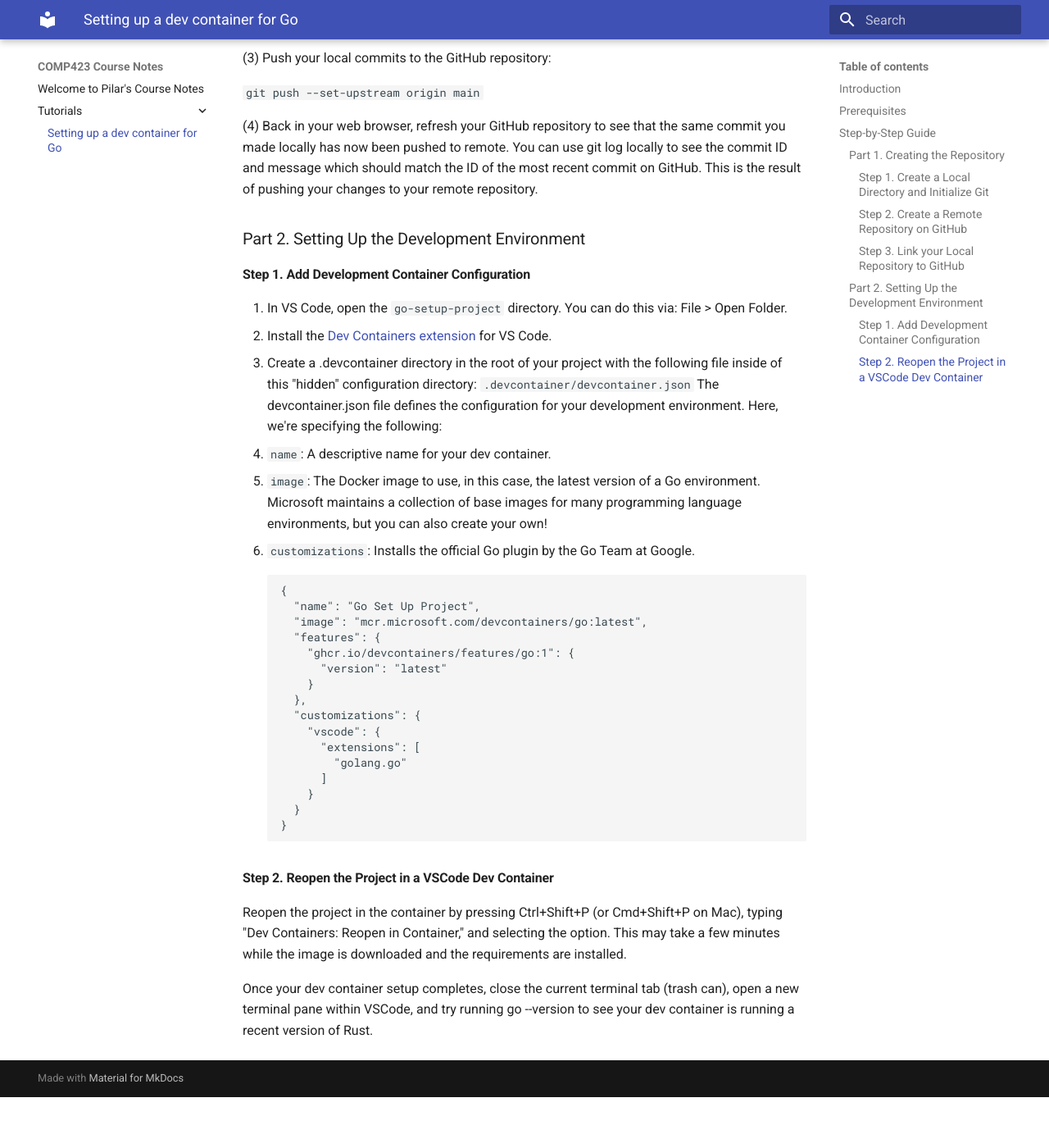
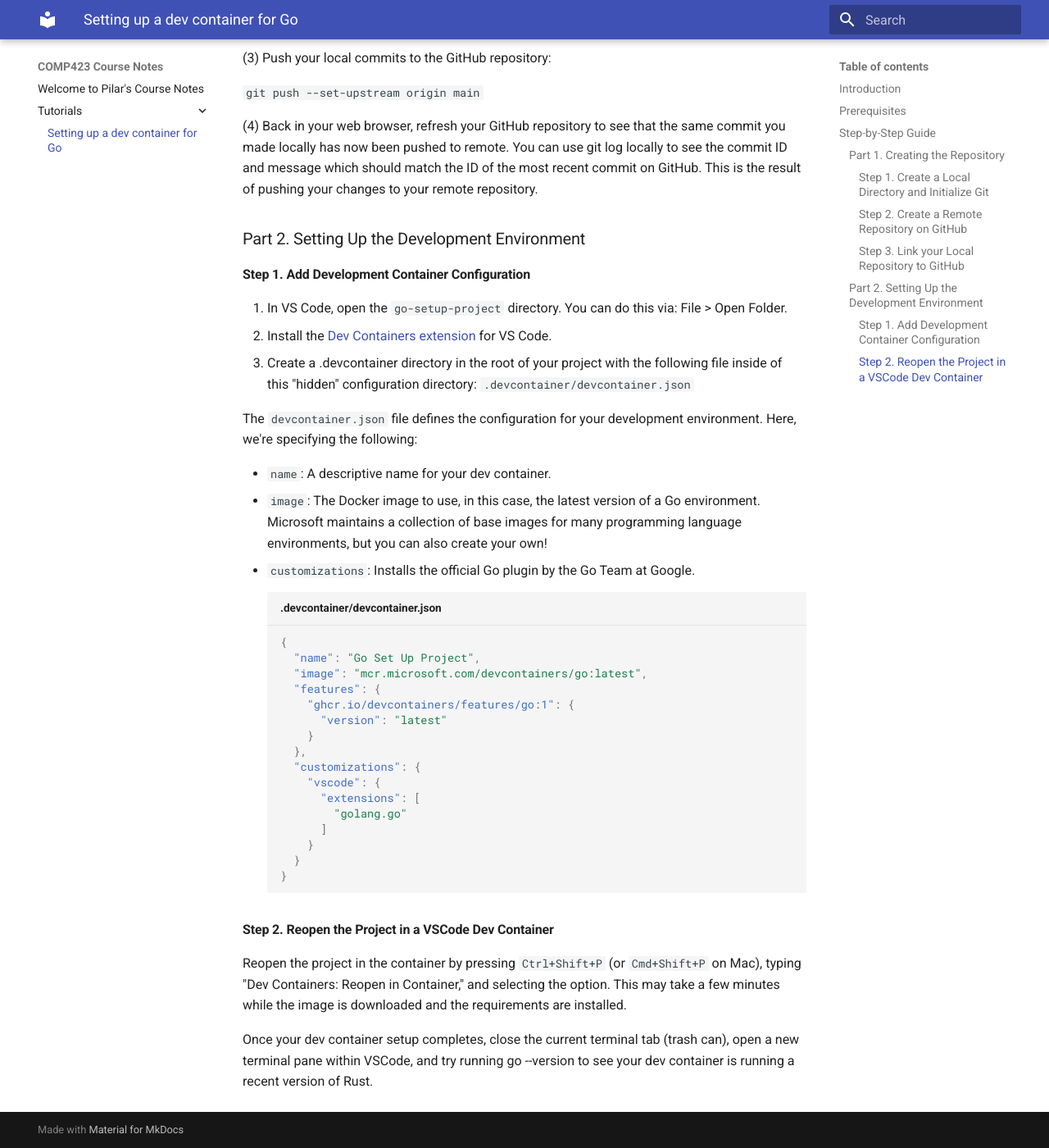
Before and after one commit to mchia157/comp423-course-notes, an MkDocs documentation site: the page built from docs/tutorials/go-setup.md, in a window 1280 px wide and 1400 px high, scrolled down 1909 px. Shown: the whole window at 82% size. Built offline with MkDocs 1.6.1 and Material for MkDocs 9.7.7, drawn with Linux system fonts in a browser that asks for light colours; before the commit the page ends 3247 px from its top, so only the background shows below that.

Commit message:
formatting code blocks, broke up ordered/unordered list

````diff
--- a/docs/tutorials/go-setup.md
+++ b/docs/tutorials/go-setup.md
@@ -77,12 +77,13 @@ git commit -m "Initial commit with README"
 2. Install the [Dev Containers extension](https://marketplace.visualstudio.com/items?itemName=ms-vscode-remote.remote-containers) for VS Code.
 3. Create a .devcontainer directory in the root of your project with the following file inside of this "hidden" configuration directory:
 `.devcontainer/devcontainer.json`
-The devcontainer.json file defines the configuration for your development environment. Here, we're specifying the following:
+
+The `devcontainer.json` file defines the configuration for your development environment. Here, we're specifying the following:
 
 * `name`: A descriptive name for your dev container.
 * `image`: The Docker image to use, in this case, the latest version of a Go environment. Microsoft maintains a collection of base images for many programming language environments, but you can also create your own!
 * `customizations`: Installs the official Go plugin by the Go Team at Google.
-```
+```json title=".devcontainer/devcontainer.json"
 {
   "name": "Go Set Up Project",
   "image": "mcr.microsoft.com/devcontainers/go:latest",
@@ -101,6 +102,6 @@ The devcontainer.json file defines the configuration for your development enviro
 }
 ```
 #### Step 2. Reopen the Project in a VSCode Dev Container
-Reopen the project in the container by pressing Ctrl+Shift+P (or Cmd+Shift+P on Mac), typing "Dev Containers: Reopen in Container," and selecting the option. This may take a few minutes while the image is downloaded and the requirements are installed.
+Reopen the project in the container by pressing `Ctrl+Shift+P` (or `Cmd+Shift+P` on Mac), typing "Dev Containers: Reopen in Container," and selecting the option. This may take a few minutes while the image is downloaded and the requirements are installed.
 
 Once your dev container setup completes, close the current terminal tab (trash can), open a new terminal pane within VSCode, and try running go --version to see your dev container is running a recent version of Rust.
````
